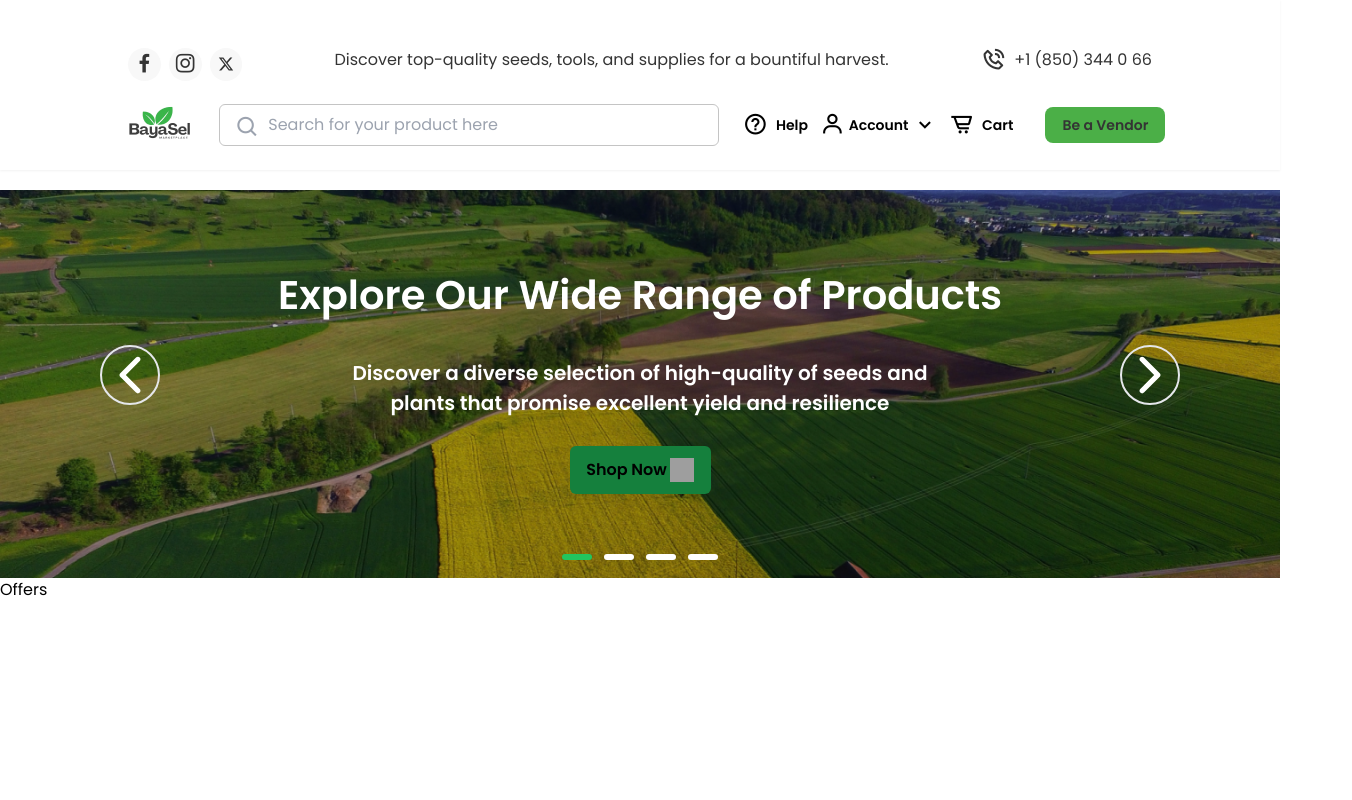
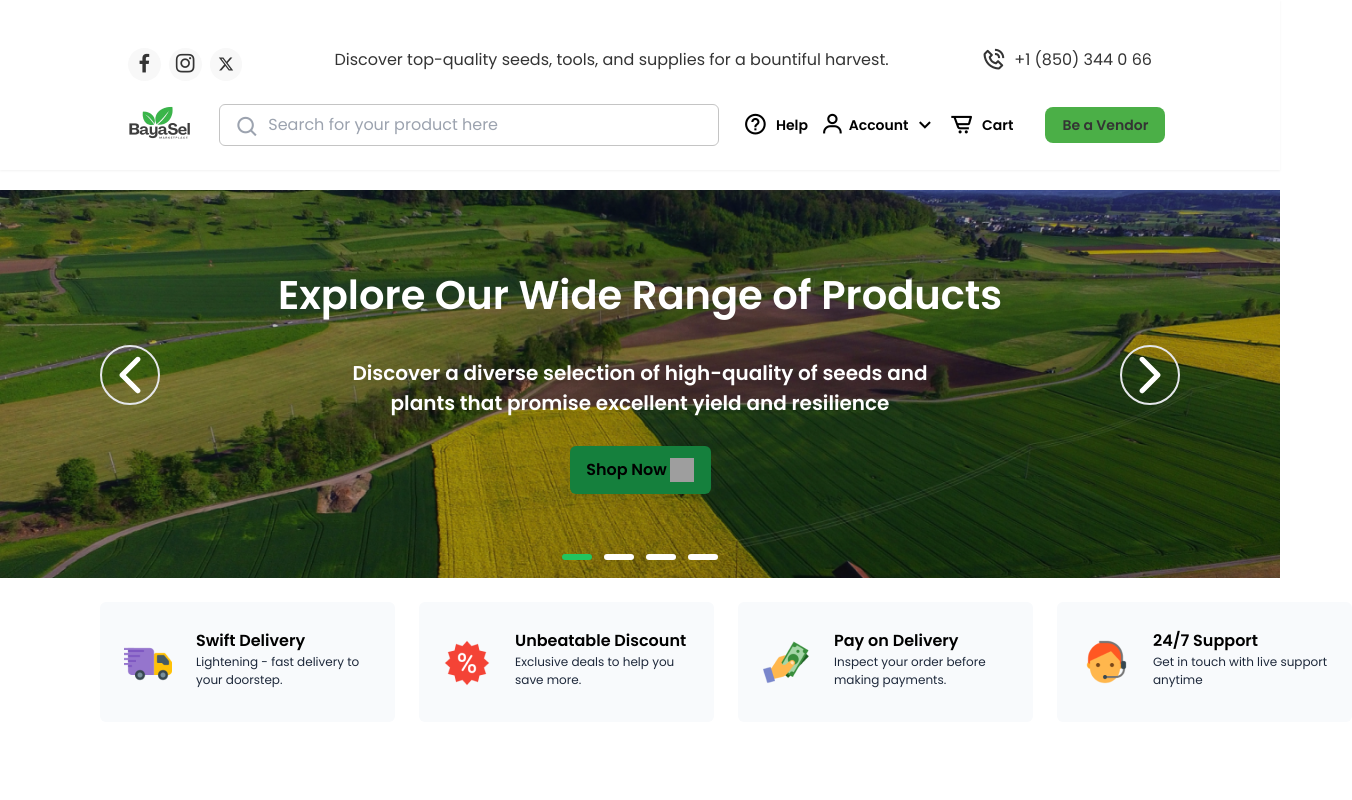
Before and after one commit to BayaSel/BayaSel, a React (Vite) app: page / in a window 1280 px wide. Shown: the top 800 px of the page, 1352 px wide, since content can reach past the window. Built offline with nearby package versions, Linux system fonts and the light colour scheme; grey boxes are pictures that could not be loaded.

Commit message:
offer section completed

```diff
--- a/src/components/Offers/Offers.jsx
+++ b/src/components/Offers/Offers.jsx
@@ -1,9 +1,44 @@
 import React from 'react'
 
-function Offers() {
+const offer = [
+    {
+        img: "/truck.png",
+        title: "Swift Delivery",
+        paragraph: "Lightening - fast delivery to your doorstep.",
+    },
+    {
+        img: "/discount-tag.png",
+        title: "Unbeatable Discount",
+        paragraph: "Exclusive deals to help you save more.",
+    },
+    {
+        img: "/payment.png",
+        title: "Pay on Delivery",
+        paragraph: "Inspect your order before making payments.",
+    },
+    {
+        img: "/customer-support.png",
+        title: "24/7 Support",
+        paragraph: "Get in touch with live support anytime",
+    },
+]
+
+function Offers({img, title, paragraph}) {
   return (
-    <div>Offers</div>
-  )
-}
+    <div className='mt-[24px] flex justify-between gap-[24px] mb-[40px] px-[100px]'>
+        {offer.map(items => (
+        <div className='w-[295px] h-[120px]  bg-slate-50 flex justify-evenly gap-[24px] pl-[24px] pr-[19px] rounded-md'>
+        <div className='w-[48px] h-48px]'>
+            <img src={items.img} alt="" className='pt-[37px] pb-[35px]'/>
+        </div>
+        <div className='pt-[27px] pb-[37px] w-[180px] h-[56px]'>
+            <h3 className='text-[16px] font-semibold'>{items.title}</h3>
+            <p className='text-[12px] text-slate-800'>{items.paragraph}</p>
+        </div>
+    </div>
+    )
+  )}
+    </div>
+  )}
 
 export default Offers
--- a/src/components/Slides/Slides.jsx
+++ b/src/components/Slides/Slides.jsx
@@ -6,7 +6,6 @@ const slides = [
     {
         title: "Explore Our Wide Range of Products",
         paragraph: "Discover a diverse selection of high-quality of seeds and plants that promise excellent yield and resilience",
-
     },
     {
         title: "Slide 2",
@@ -53,7 +52,7 @@ function Slides() {
                 </div>
                 <button className='w-[141px] h-[48px] bg-green-700 flex justify-center p-[12px] gap-[3px] rounded-md mb-[60px]'>
                     <p className='text-[16px] font-semibold'>Shop Now</p>
-                    <img src="public/shopping-cart.png" alt="" className='w-[24px] h-[24px]'/>
+                    <img src="/shopping-cart.png" alt="" className='w-[24px] h-[24px]'/>
                 </button>
                 <div className='flex gap-[12px]'>
                     {[...Array(slides.length)].map((_,index)=>
--- a/src/pages/Homepage.jsx
+++ b/src/pages/Homepage.jsx
@@ -13,7 +13,9 @@ function Homepage() {
       <div className='w-full absolute top-0 bottom-0'>
         <Slides />
       </div>
-      <Offers />
+      <div>
+        <Offers />
+      </div>
     </div>
   );
 }
```
